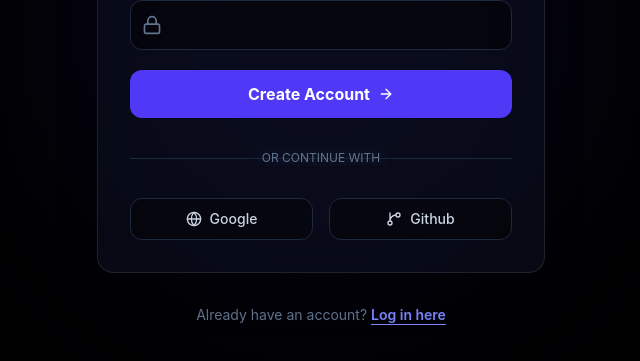
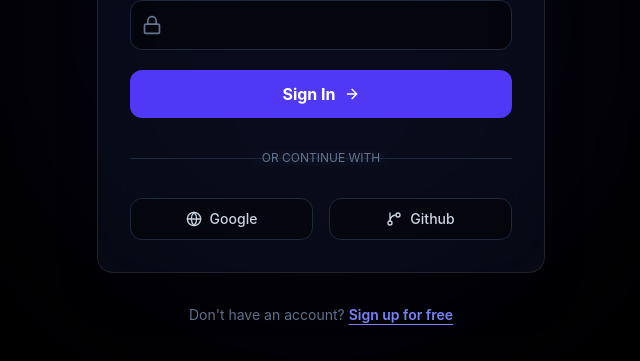
Before and after one commit to DeveloperDinesh24/auth-sys, a React (Vite) app: page /auth in a window 1280 px wide. Shown: the part 371-732 px from the top of the page, without its empty margins (319-959 px from the left). Built offline with nearby package versions, Linux system fonts and the light colour scheme; no server answers.

Commit message:
fix: align auth UI labels and toggle logic with state

```diff
--- a/src/components/AuthPage.tsx
+++ b/src/components/AuthPage.tsx
@@ -100,7 +100,7 @@
             >
               {isSubmitting
                 ? 'Processing...'
-                : !isLogin
+                : isLogin
                   ? 'Sign In'
                   : 'Create Account'}
               <ArrowRight className='w-4 h-4' />
@@ -132,12 +132,12 @@
 
         {/* Toggle link */}
         <p className='text-center mt-8 text-slate-500 text-sm'>
-          {!isLogin ? "Don't have an account?" : 'Already have an account?'}{' '}
+          {isLogin ? "Don't have an account?" : 'Already have an account?'}{' '}
           <button
             onClick={() => setIsLogin(!isLogin)}
             className='text-indigo-400 hover:text-indigo-300 font-semibold underline underline-offset-4 transition-colors'
           >
-            {!isLogin ? 'Sign up for free' : 'Log in here'}
+            {isLogin ? 'Sign up for free' : 'Log in here'}
           </button>
         </p>
       </div>
```
